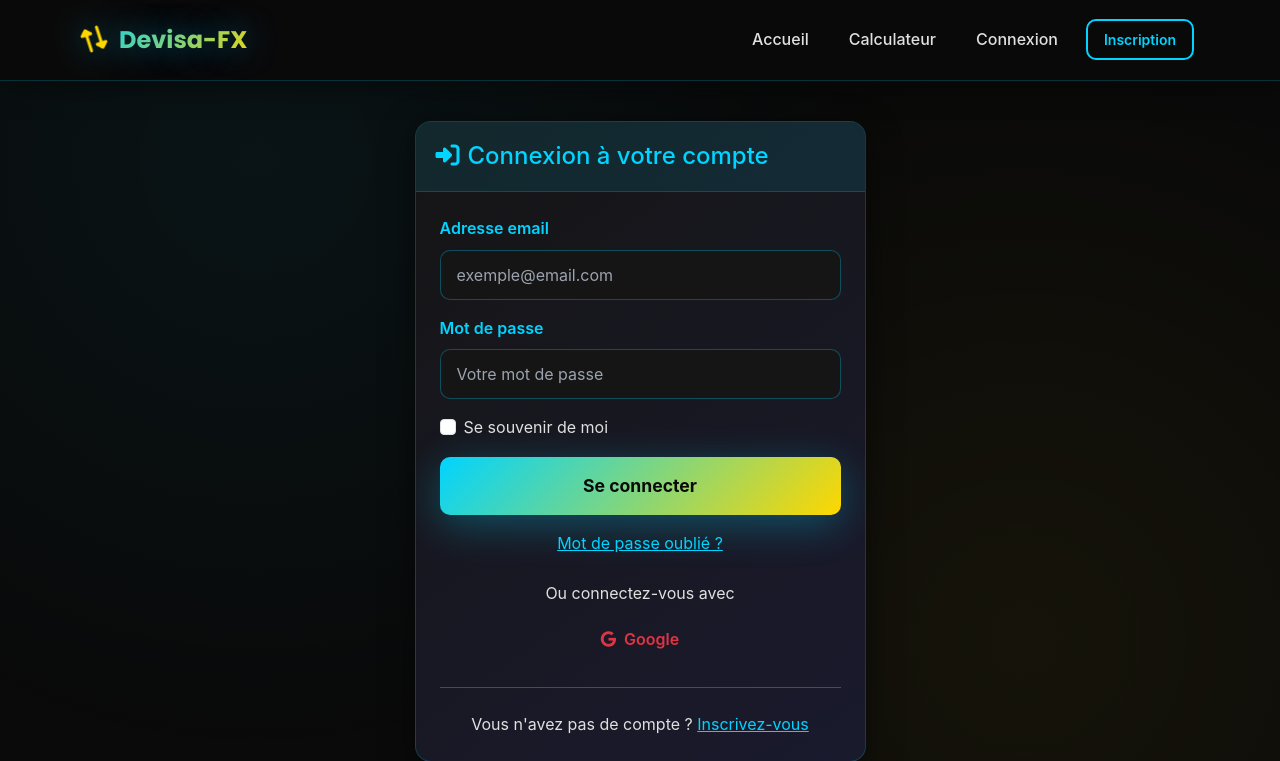
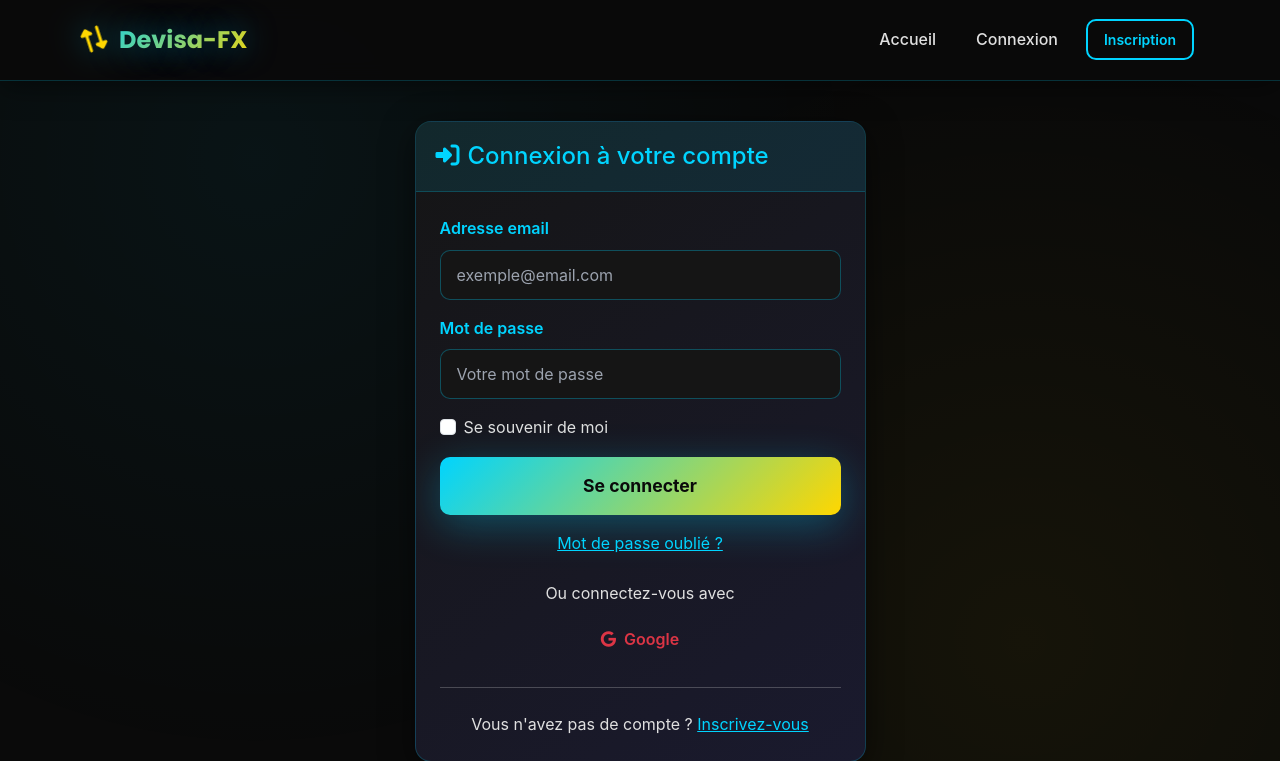
Before and after one commit to kerian-crypto/devisafx, a Flask app: a page that uses FINAL/templates/base.html in a window 1280 px wide. Shown: the top 761 px of the page. Run offline with Flask 3, Linux system fonts and the light colour scheme.

Commit message:
Update base.html

```diff
--- a/FINAL/templates/base.html
+++ b/FINAL/templates/base.html
@@ -61,6 +61,9 @@
                                     <i class="fas fa-chart-line me-2"></i> Taux
                                 </a>
                             </li>
+                            <li class="nav-item">
+                                <a class="nav-link" href="{{ url_for('main.calculate') }}">Calculateur</a>
+                            </li>
 
                         {% endif %}
                         <li class="nav-item">
@@ -92,9 +95,7 @@
                         <li class="nav-item">
                             <a class="nav-link" href="{{ url_for('main.index') }}">Accueil</a>
                         </li>
-                        <li class="nav-item">
-                            <a class="nav-link" href="{{ url_for('main.calculate') }}">Calculateur</a>
-                        </li>
+
                         <li class="nav-item">
                             <a class="nav-link" href="{{ url_for('main.login') }}">Connexion</a>
                         </li>
```
